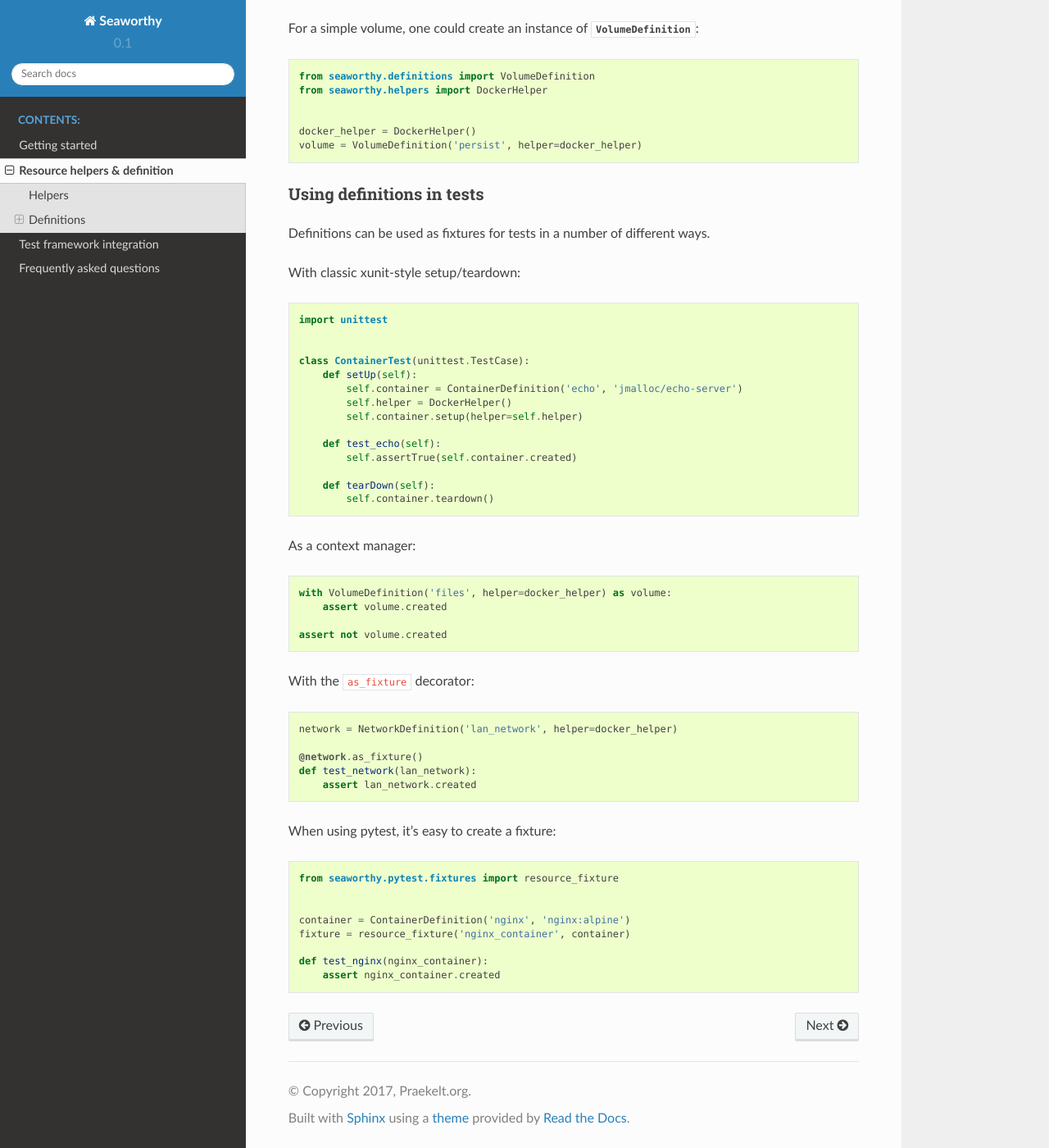
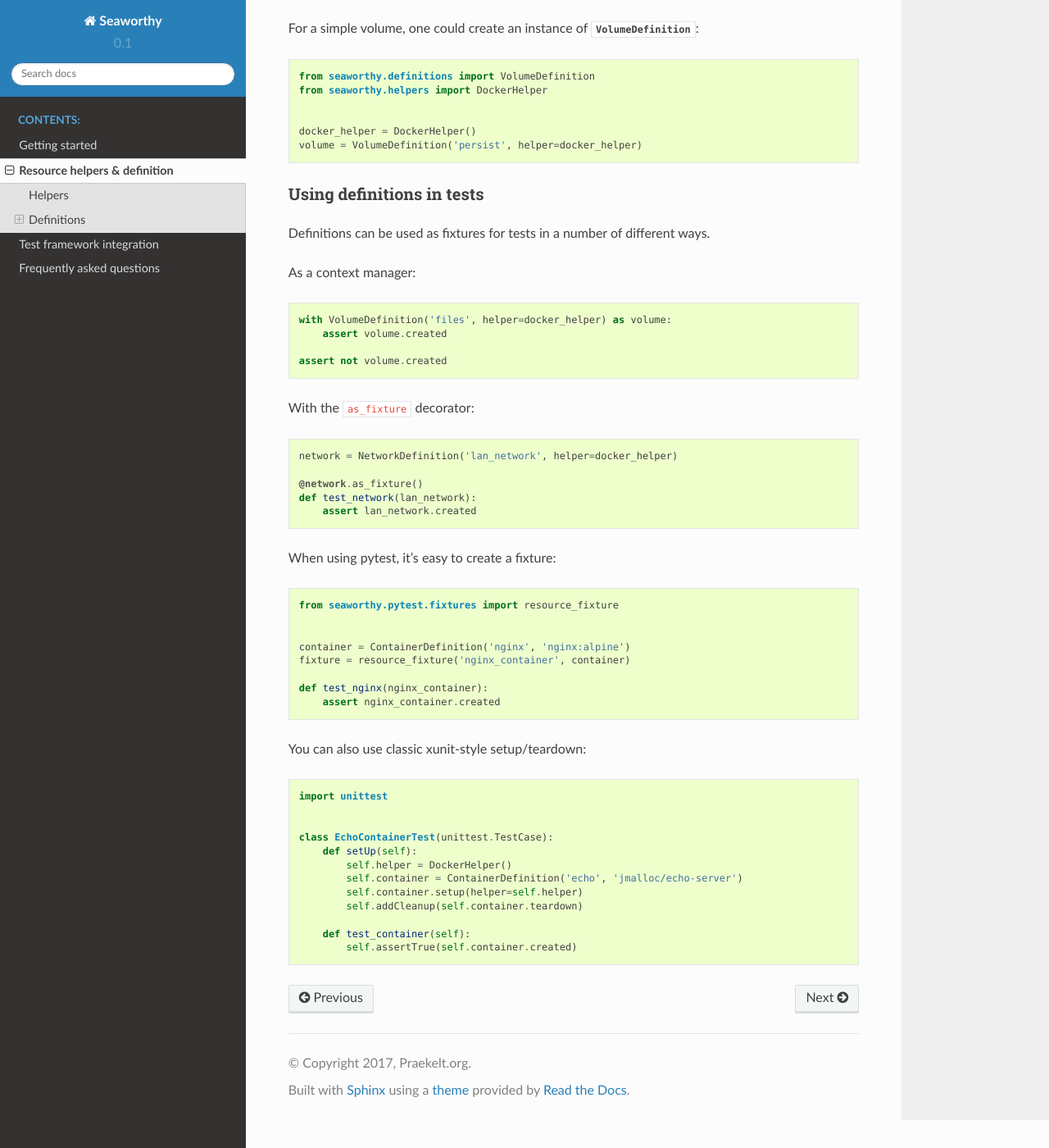
Before and after one commit to praekeltfoundation/seaworthy, a Sphinx documentation site: the page built from docs/helpers-definitions.rst, in a window 1280 px wide and 1400 px high, scrolled down 1947 px. Shown: the whole window at 82% size. Built offline with Sphinx 7.4.7 and the Read the Docs theme 2.0.0, drawn with Linux system fonts in a browser that asks for light colours; pages that are not in the unit, such as notebooks, are missing from menus; some of the changed lines change nothing that is shown.

Commit message:
docs: Rework/reorder setup/teardown example a bit

```diff
--- a/docs/helpers-definitions.rst
+++ b/docs/helpers-definitions.rst
@@ -104,23 +104,6 @@ Using definitions in tests
 ^^^^^^^^^^^^^^^^^^^^^^^^^^
 Definitions can be used as fixtures for tests in a number of different ways.
 
-With classic xunit-style setup/teardown::
-
-    import unittest
-
-
-    class ContainerTest(unittest.TestCase):
-        def setUp(self):
-            self.container = ContainerDefinition('echo', 'jmalloc/echo-server')
-            self.helper = DockerHelper()
-            self.container.setup(helper=self.helper)
-
-        def test_echo(self):
-            self.assertTrue(self.container.created)
-
-        def tearDown(self):
-            self.container.teardown()
-
 As a context manager::
 
     with VolumeDefinition('files', helper=docker_helper) as volume:
@@ -147,5 +130,20 @@ When using pytest, it's easy to create a fixture::
     def test_nginx(nginx_container):
         assert nginx_container.created
 
+You can also use classic xunit-style setup/teardown::
+
+    import unittest
+
+
+    class EchoContainerTest(unittest.TestCase):
+        def setUp(self):
+            self.helper = DockerHelper()
+            self.container = ContainerDefinition('echo', 'jmalloc/echo-server')
+            self.container.setup(helper=self.helper)
+            self.addCleanup(self.container.teardown)
+
+        def test_container(self):
+            self.assertTrue(self.container.created)
+
 
 .. _`Docker SDK for Python`: https://docker-py.readthedocs.io/
```
